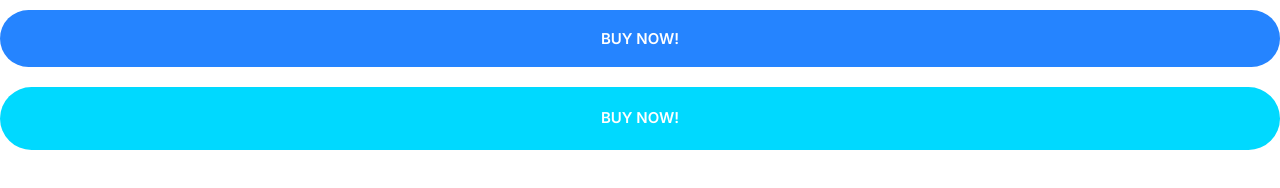
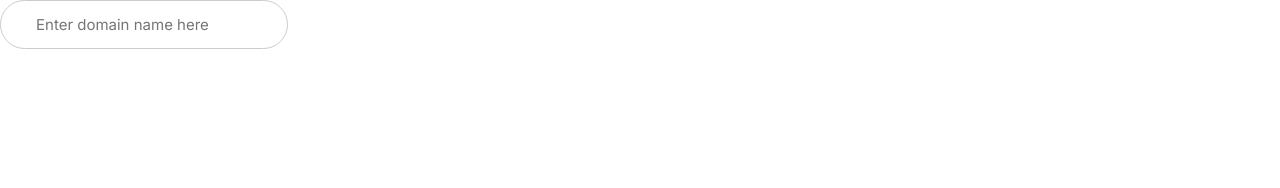
Before and after one commit to MABryan/Markmosh-, a plain HTML site: page moshify/index.html in a window 1280 px wide. Drawn offline with Linux system fonts and the light colour scheme.

Commit message:
Build the input component

```diff
--- a/moshify/css/styles.css
+++ b/moshify/css/styles.css
@@ -251,3 +251,23 @@ a {
         font-size: 1.5rem;
     }
 }
+
+/* Inputs */
+.input {
+    border-radius: 30px;
+    border: 1px solid #ccc;
+    color: var(--color-headings);
+    font-size: 2rem;
+    outline: 0;
+    padding: 1.5rem 3.5rem;
+}
+
+::placeholder {
+    columns: #cdcbd7;
+}
+
+@media screen and (min-width: 1024px) {
+    .input {
+        font-size: 1.5rem;
+    }
+}
--- a/moshify/index.html
+++ b/moshify/index.html
@@ -15,7 +15,6 @@
     <link rel="stylesheet" href="css/styles.css" />
   </head>
   <body>
-    <button class="btn btn--primary btn--block">Buy Now!</button>
-    <a href="#" class="btn btn--secondary btn--block">Buy Now!</a>
+    <input type="text" class="input" placeholder="Enter domain name here" />
   </body>
 </html>
```
Also changed, not shown: moshify/components/input.html (added, +1 -0 lines).
